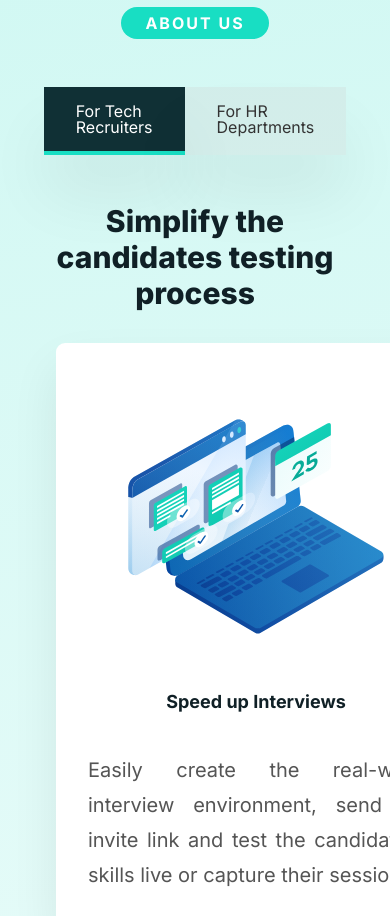
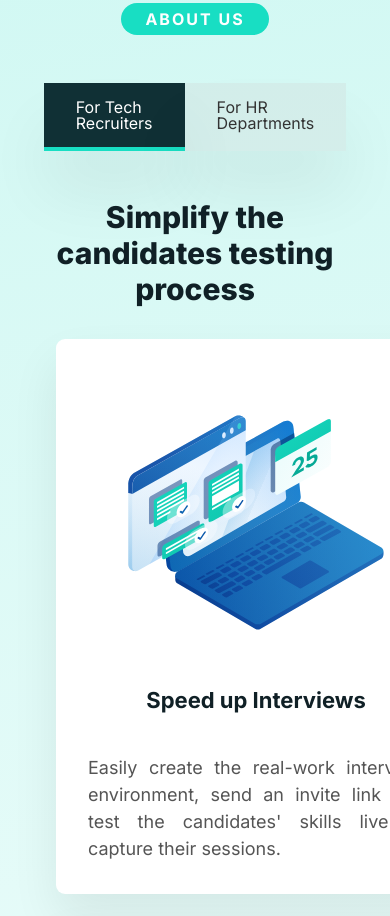
Before and after one commit to LasekM/project-shark, a plain HTML site: page index.html in a window 390 px wide. Shown: the part 1078-1994 px from the top of the page. Drawn offline with nearby package versions, Linux system fonts and the light colour scheme.

Commit message:
fixing some bugs

```diff
--- a/css/queries.css
+++ b/css/queries.css
@@ -51,8 +51,7 @@
   }
 
   .card .tertiary-text {
-    font-size: 2rem;
-    line-height: 1.75;
+    font-size: 1.8rem;
   }
 
   .cards {
@@ -68,6 +67,10 @@
   .card-img {
     width: 30rem;
     height: 30rem;
+  }
+
+  .card .heading-tertiary {
+    font-size: 2.4rem;
   }
 
   .title-section {
@@ -163,6 +166,10 @@
     display: none;
   }
 
+  .main-nav-list li:last-child {
+    margin-top: 1.2rem;
+  }
+
   .main-heading {
     font-size: 5.7rem;
   }
@@ -182,6 +189,14 @@
     padding: 2.4rem;
     border-radius: 4px 0 0 4px;
     border: 2px solid #fff;
+  }
+
+  .card .heading-tertiary {
+    font-size: 2.2rem;
+  }
+
+  .card .tertiary-text {
+    font-size: 1.8rem;
   }
 
   .about-section .heading-secondary {
@@ -276,6 +291,16 @@
   }
 }
 
+/* below 700 */
+/*
+za duże loga firm,
+pricing card - mniejszy tekst
+fb i lin jako flex column pod logami innymi, grid 3 columns
+*/
+
+@media (max-width: 50em) {
+}
+
 /*
 TYPOGRAPHY SYSTEM
 
@@ -284,4 +309,5 @@ TYPOGRAPHY SYSTEM
 
 - spacing system (px)
 2 / 4 / 8 / 12 / 16 / 24 / 32 / 48 / 64 / 80 / 96 / 128
+
 */
--- a/css/style.css
+++ b/css/style.css
@@ -131,6 +131,7 @@
 .btn.btn-sub:link,
 .btn.btn-sub:visited {
   padding: 1.2rem 6.4rem;
+  white-space: nowrap;
 }
 
 .privacy {
```
